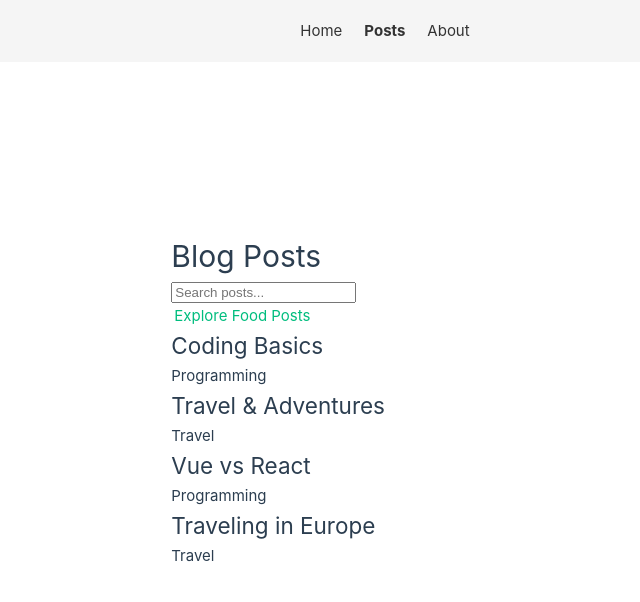
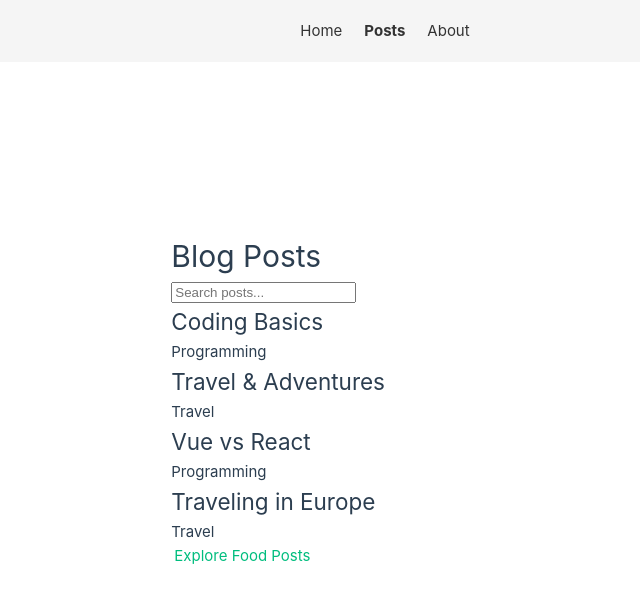
Before and after one commit to 200577021/VueBlog, a Vue app in the folder my-vue-app/: page /posts in a window 1280 px wide. Shown: the top 602 px of the page, without its empty margins (255-895 px from the left). Built offline with nearby package versions, Linux system fonts and the light colour scheme; the HTML template or start-up script is replaced by a standard one.

Commit message:
Updated posts.vue comments

```diff
--- a/my-vue-app/src/views/Posts.vue
+++ b/my-vue-app/src/views/Posts.vue
@@ -4,11 +4,6 @@
 
       <!-- Search Bar -->
       <input v-model="searchQuery" type="text" placeholder="Search posts..." />
-
-      <!-- Link to Subroute-->
-      <div>
-        <RouterLink to="/posts/food">Explore Food Posts</RouterLink>
-      </div>
 
       <!-- Displaying filtered posts -->
       <div v-if="filteredPosts.length">
@@ -19,6 +14,11 @@
       </div>
       <div v-else>
         <p>No posts found...</p>
+      </div>
+
+      <!-- Displaying the Subroute-->
+      <div>
+        <RouterLink to="/posts/food">Explore Food Posts</RouterLink>
       </div>
 
       <!-- Post Modal -->
@@ -75,7 +75,7 @@
   };
 
   onBeforeUnmount(() => {
-    // Cleanup
+    // Cleanup of resources
     posts.value = [];
     selectedPost.value = null;
     searchQuery.value = '';
```
